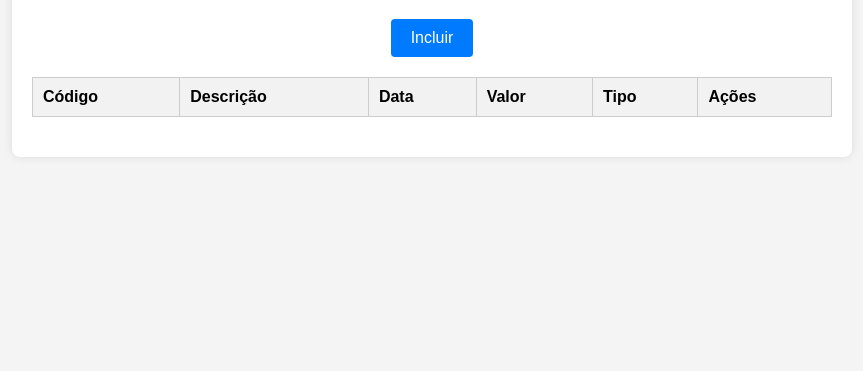
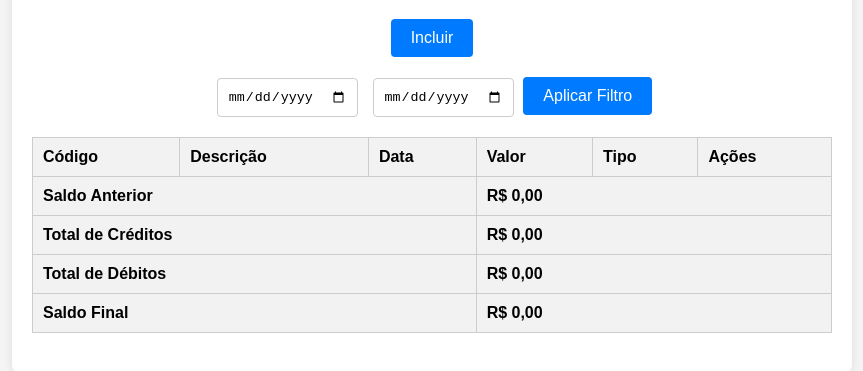
Before and after one commit to pedro-borges-ftc/Tecnicas-Programacao-Web, a plain HTML site: page Oficina_Gefin/table.html in a window 1280 px wide. Shown: the part 101-472 px from the top of the page, without its empty margins (208-1071 px from the left). Drawn offline with Linux system fonts and the light colour scheme.

Commit message:
quarta feira antes oficina

```diff
--- a/Oficina_Gefin/table.css
+++ b/Oficina_Gefin/table.css
@@ -31,11 +31,11 @@ th, td {
 th {
     background-color: #f2f2f2;
 }
-.btn-container {
+.btn-container, .filter-container {
     text-align: center;
     margin-bottom: 20px;
 }
-.btn {
+.btn, .btn-filter {
     padding: 10px 20px;
     background-color: #007bff;
     color: white;
@@ -44,8 +44,14 @@ th {
     cursor: pointer;
     font-size: 16px;
 }
-.btn:hover {
+.btn:hover, .btn-filter:hover {
     background-color: #0056b3;
+}
+input[type="date"] {
+    padding: 10px;
+    border: 1px solid #ccc;
+    border-radius: 4px;
+    margin: 0 5px;
 }
 .btn-edit {
     background-color: #ffc107;
@@ -69,3 +75,7 @@ th {
 .btn-delete:hover {
     background-color: #c82333;
 }
+tfoot td {
+    font-weight: bold;
+    background-color: #f2f2f2;
+}
--- a/Oficina_Gefin/table.html
+++ b/Oficina_Gefin/table.html
@@ -9,9 +9,17 @@
 <body>
     <div class="container">
         <h1>Listagem de Registros Financeiros</h1>
+
         <div class="btn-container">
             <button class="btn" onclick="window.location.href='form.html'"> Incluir </button>
         </div>
+
+        <div class="filter-container">
+            <input type="date" id="start-date">
+            <input type="date" id="end-date">
+            <button class="btn-filter" onclick="aplicarFiltro()">Aplicar Filtro</button>
+        </div>
+
         <table>
             <thead>
                 <tr>
@@ -23,9 +31,29 @@
                     <th>Ações</th>
                 </tr>
             </thead>
+
             <tbody id="registros-financeiros">
                 <!-- Registros financeiros serão inseridos aqui -->
             </tbody>
+
+            <tfoot>
+                <tr>
+                    <td colspan="3">Saldo Anterior</td>
+                    <td colspan="3" id="saldo-anterior">R$ 0,00</td>
+                </tr>
+                <tr>
+                    <td colspan="3">Total de Créditos</td>
+                    <td colspan="3" id="total-creditos">R$ 0,00</td>
+                </tr>
+                <tr>
+                    <td colspan="3">Total de Débitos</td>
+                    <td colspan="3" id="total-debitos">R$ 0,00</td>
+                </tr>
+                <tr>
+                    <td colspan="3">Saldo Final</td>
+                    <td colspan="3" id="saldo-final">R$ 0,00</td>
+                </tr>
+            </tfoot>
         </table>
     </div>
     <script src="table.js"></script>
--- a/Oficina_Gefin/table.js
+++ b/Oficina_Gefin/table.js
@@ -19,17 +19,70 @@ function saveRegistrosFinanceiros(records) {
     localStorage.setItem('registrosFinanceiros', JSON.stringify(records));
 }
 
+// Função para excluir um registro financeiro
+function deletarRegistro(index) {
+    const records = getRegistrosFinanceiros();
+    records.splice(index, 1);
+    saveRegistrosFinanceiros(records);
+    //exibirRegistros(records);
+}
+
+// Função para calcular o saldo final até uma data específica
+function calculaSaldo(date) {
+    const records = getRegistrosFinanceiros();
+    const targetDate = new Date(date);
+    let saldoAnterior = 0;
+    let totalCreditos = 0;
+    let totalDebitos = 0;
+
+    records.forEach(record => {
+        const recordDate = new Date(record.data);
+        if (recordDate < targetDate) {
+            const valor = parseFloat(record.valor);
+            if (record.tipo === 'credito') {
+                totalCreditos += valor;
+            } else if (record.tipo === 'debito') {
+                totalDebitos += valor;
+            }
+        }
+    });
+
+    const saldoFinal = saldoAnterior + totalCreditos - totalDebitos;
+    return saldoFinal;
+}
+
 // Função para exibir os registros na tabela
-function exibirRegistros(records) {
+function exibirRegistros(records, startDate = null, endDate = null) {
     const tbody = document.getElementById('registros-financeiros');
     tbody.innerHTML = ''; // Limpar a tabela antes de adicionar os registros
+
+    let saldoAnterior = 0;
+    let totalCreditos = 0;
+    let totalDebitos = 0;
+
+    saldoAnterior = calculaSaldo(new Date(startDate));
+
     records.forEach((record, index) => {
+        //Tratamento da data
+        const novaData = new Date(record.data);
+        novaData.setDate(novaData.getDate() + 1)
+        dataAux = novaData.toLocaleDateString('pt-BR',{ timezone: 'UTC' })
         const row = document.createElement('tr');
+
+        //Tratamento do Valor
+        valorAux = new Intl.NumberFormat('pt-BR', { style: 'currency', currency: 'BRL' }).format(record.valor)
+        const valor = parseFloat(record.valor);
+        if (record.tipo === 'credito') {
+            totalCreditos += valor;
+        } else if (record.tipo === 'debito') {
+            totalDebitos += valor;
+        }
+
         row.innerHTML = `
             <td>${record.codigo}</td>
             <td>${record.descricao}</td>
-            <td>${record.data}</td>
-            <td>${record.valor}</td>
+            <td>${dataAux}</td>
+            <td>${valorAux}</td>
             <td>${record.tipo.charAt(0).toUpperCase() + record.tipo.slice(1)}</td>
             <td>
                 <button class="btn-edit" onclick="editarRegistro(${index})">Editar</button>
@@ -38,6 +91,13 @@ function exibirRegistros(records) {
         `;
         tbody.appendChild(row);
     });
+
+    const saldoFinal = saldoAnterior + totalCreditos - totalDebitos;
+
+    document.getElementById('saldo-anterior').innerText = `${new Intl.NumberFormat('pt-BR', { style: 'currency', currency: 'BRL' }).format(saldoAnterior)}`;
+    document.getElementById('total-creditos').innerText = `${new Intl.NumberFormat('pt-BR', { style: 'currency', currency: 'BRL' }).format(totalCreditos)}`;
+    document.getElementById('total-debitos').innerText = `${new Intl.NumberFormat('pt-BR', { style: 'currency', currency: 'BRL' }).format(totalDebitos)}`;
+    document.getElementById('saldo-final').innerText = `${new Intl.NumberFormat('pt-BR', { style: 'currency', currency: 'BRL' }).format(saldoFinal)}`;
 }
 
 // Função para inicializar a tabela com dados do Local Storage
@@ -51,12 +111,21 @@ function editarRegistro(index) {
     window.location.href = `form.html?index=${index}`;
 }
 
-// Função para excluir um registro financeiro
-function deletarRegistro(index) {
+// Função para aplicar o filtro por período
+function aplicarFiltro() {
+    const startDate = document.getElementById('start-date').value;
+    const endDate = document.getElementById('end-date').value;
     const records = getRegistrosFinanceiros();
-    records.splice(index, 1);
-    saveRegistrosFinanceiros(records);
-    exibirRegistros(records);
+
+    const filteredRecords = records.filter(record => {
+        const recordDate = new Date(record.data);
+        const start = startDate ? new Date(startDate) : null;
+        const end = endDate ? new Date(endDate) : null;
+
+        return (!start || recordDate >= start) && (!end || recordDate <= end);
+    });
+
+    exibirRegistros(filteredRecords, startDate, endDate);
 }
 
 // Executar a função de inicialização ao carregar a página
```
